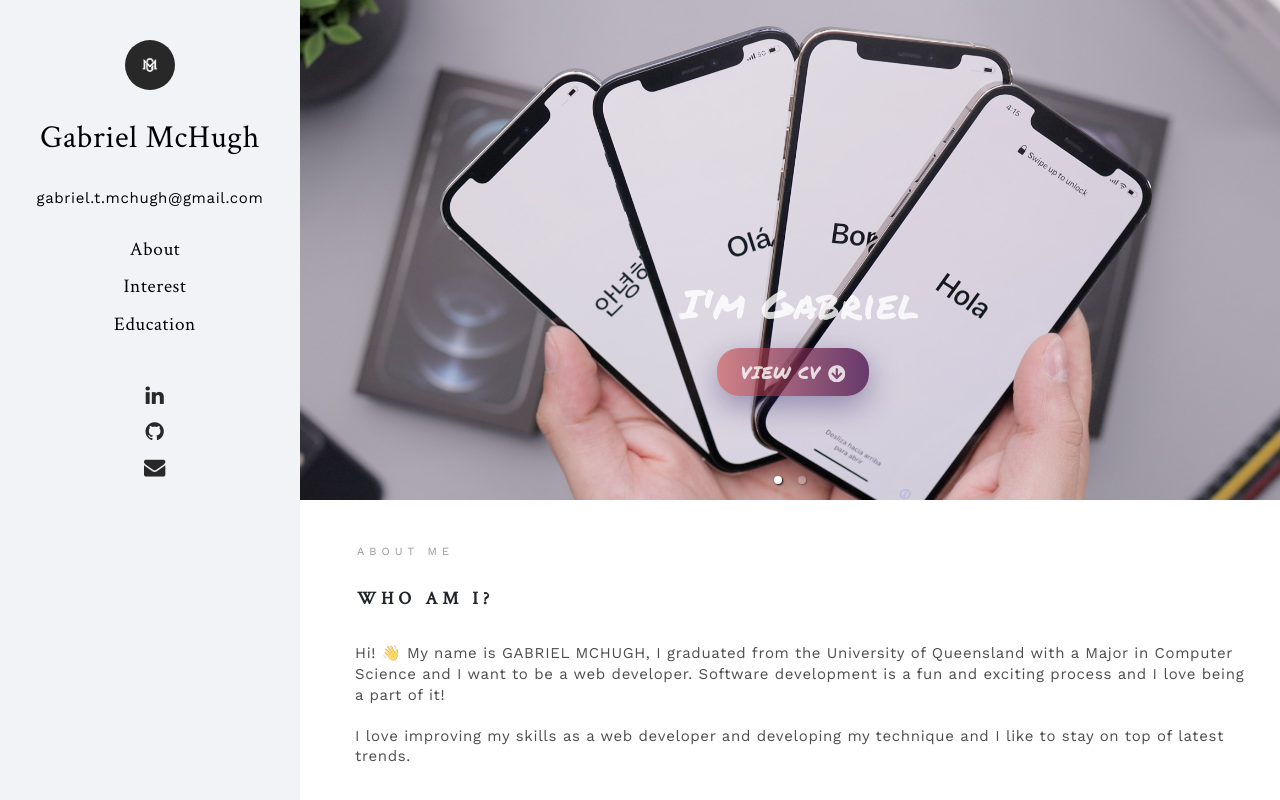
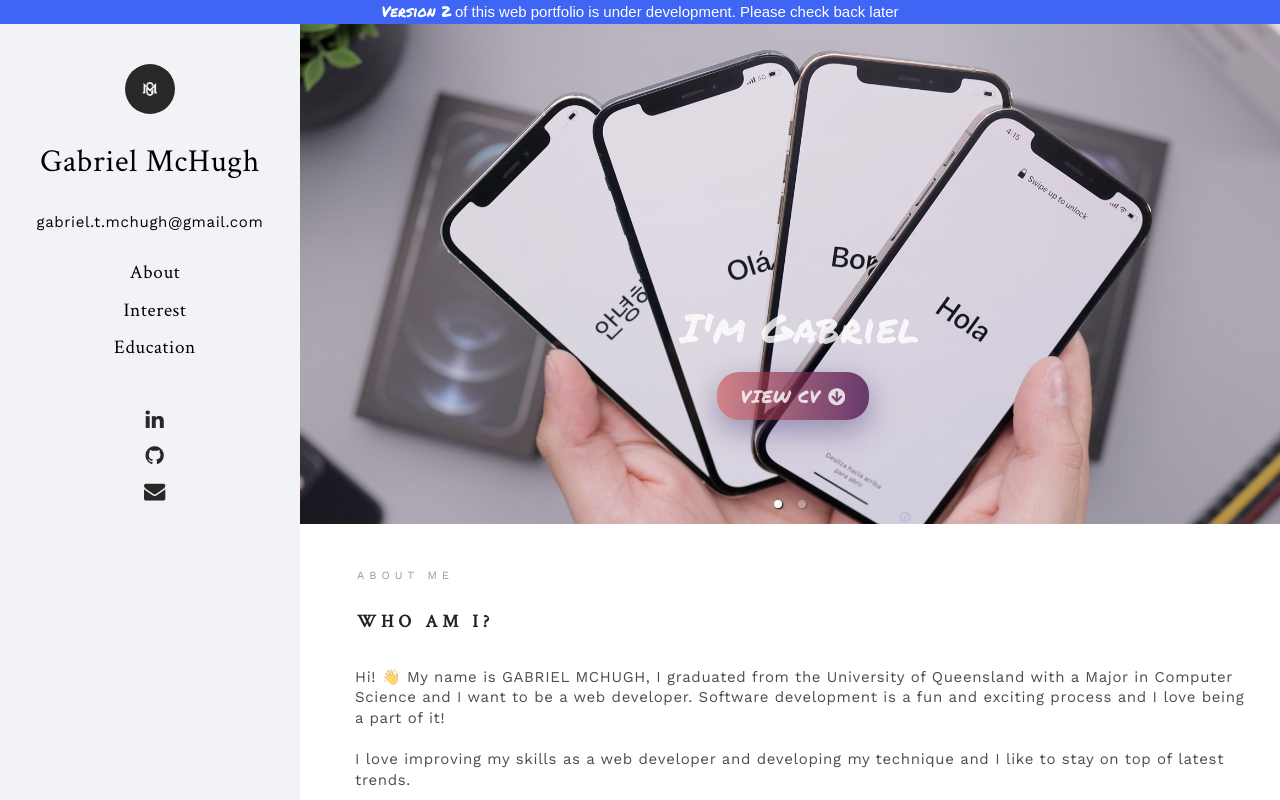
Before and after one commit to GabrielMcHugh/Web-portfolio, a React (Create React App) app: page / in a window 1280 px wide. Shown: the top 800 px of the page. Built offline with nearby package versions, Linux system fonts and the light colour scheme.

Commit message:
added a notice component

```diff
--- a/src/App.js
+++ b/src/App.js
@@ -4,7 +4,8 @@ import {BrowserRouter as Router} from 'react-router-dom';
  import Sidebar from './components/sidebar/Sidebar';
 import About from './components/about/About';
 import Education from './components/Education/Education';
-import Interest from './components/skills/Interest'
+import Interest from './components/skills/Interest';
+import Notice from './components/notice/Notice'
 import CarouselImages from './components/carousel/CarouselImages.js'
 
 
@@ -13,6 +14,7 @@ class App extends Component {
   render(){
   return (
     <Router>
+    <Notice />
       <div className="App">
           <div className="side">
             <nav className="navbar side navbar-expand-lg navbar-light p-0" >
--- /dev/null
+++ b/src/components/notice/Notice.jsx
@@ -0,0 +1,14 @@
+import React, { Component } from 'react'
+import classes from './Notice.module.css';
+
+class Notice extends Component {
+    render() {
+        return (
+            <div className={classes.notice} id="notice">
+              <p className={classes.noticetext}><u className={classes.bold}>Version 2</u> of this web portfolio is under development. Please check back later </p>
+            </div>
+        )
+    }
+}
+
+export default Notice;
--- /dev/null
+++ b/src/components/notice/Notice.module.css
@@ -0,0 +1,21 @@
+@import url('https://fonts.googleapis.com/css?family=Permanent+Marker&display=swap');
+
+.notice {
+	background-color: #3F65F4;
+  	overflow: hidden;
+  	display: flex;
+  	justify-content: center;
+  	align-items: center;
+  	height: 10%;
+  	border: white;
+}
+
+.noticetext {
+	margin-bottom: 0 ;
+	color: white;
+}
+
+.bold {
+	font-family: 'Permanent Marker', cursive;
+	text-decoration: none;
+}
```
Also changed, not shown: 1 other file (tests, documents, lock files or other folders).
